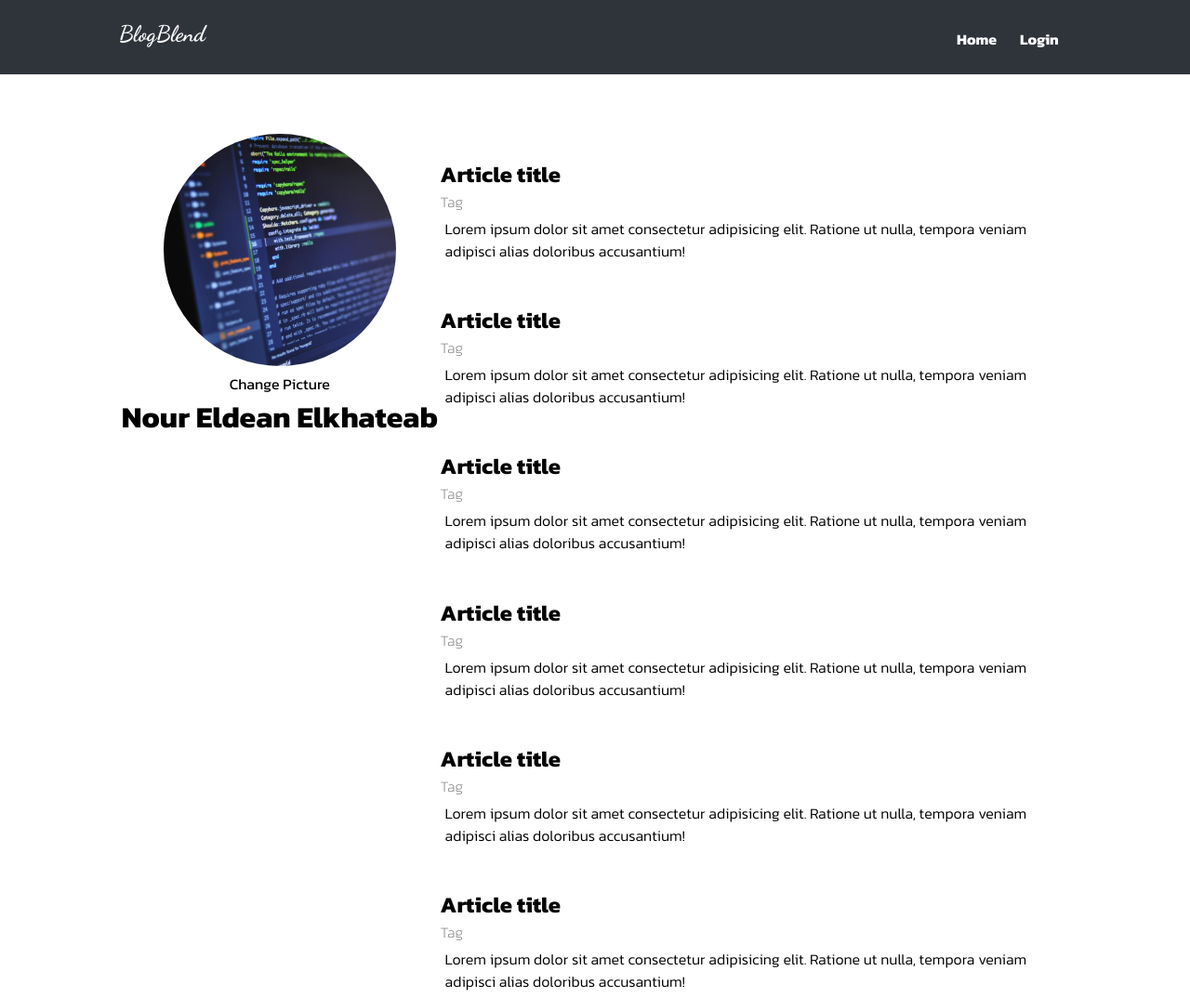
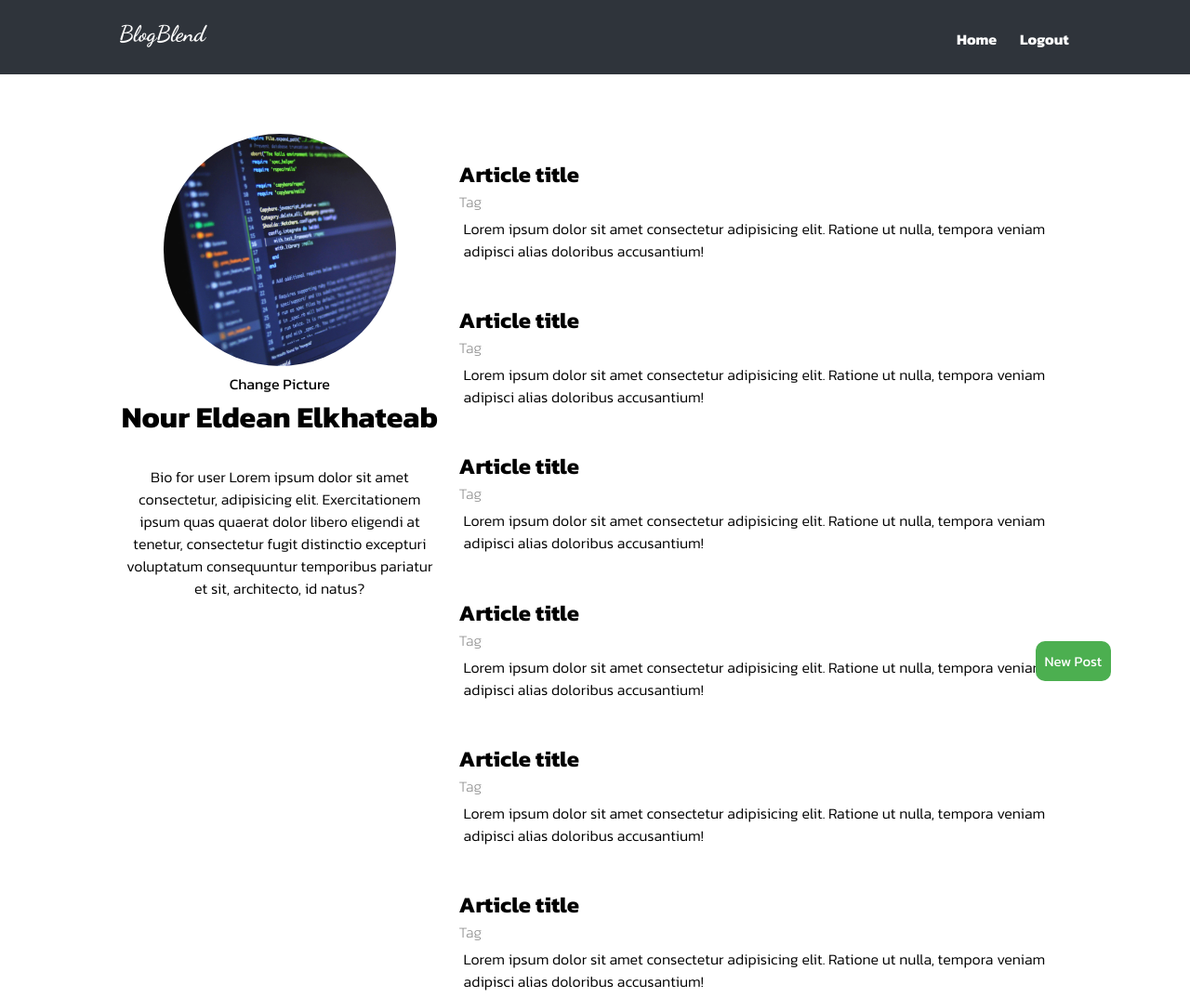
Before and after one commit to Mrelshimy/BlogBlend, a Python web app: template static/templates/profile.html in a window 1280 px wide. Shown: the whole page at 93% size. Run offline with Jinja, Linux system fonts and the light colour scheme; the template is opened without the code that fills it, so the values that code supplies are empty.

Commit message:
Adding updates

```diff
--- /dev/null
+++ b/static/scripts/profile/like.js
@@ -0,0 +1,5 @@
+$(document).ready(function() {
+  $('button.like').click(function() {
+    $('button.like').toggleClass('liked')
+  })
+});
--- a/static/styles/login/login_form.css
+++ b/static/styles/login/login_form.css
@@ -25,7 +25,7 @@ h1 {
 }
 
 input[type="submit"] {
-    margin: 30px;
+    margin: 20px;
     padding: 10px;
     border-radius: 10px;
     border: 1px solid #8a64f1;
@@ -50,3 +50,7 @@ input[type="submit"]:hover {
 input[type="submit"]:active {
     background-color: #4a2f8f;
 }
+
+.remember-me {
+    color: grey;
+}
--- a/static/styles/new_post/container.css
+++ b/static/styles/new_post/container.css
@@ -51,7 +51,6 @@ div label {
     color: white;
     font-family: kanit, sans-serif;
     font-size: 15px;
-    font-weight: 300;
     cursor: pointer;
     margin-left: 58.5vw;
 }
--- a/static/styles/profile/left_side.css
+++ b/static/styles/profile/left_side.css
@@ -40,3 +40,10 @@
         cursor: pointer;
     }
 }
+
+.bio {
+    font-family: kanit, sans-serif;
+    font-weight: 300;
+    padding-top: 2%;
+    text-align: center;
+}
--- a/static/styles/profile/right_side.css
+++ b/static/styles/profile/right_side.css
@@ -2,6 +2,7 @@ article {
     font-family: kanit, sans-serif;
     width: 80%;
     margin-bottom: 5%;
+    margin-left: 20px;
 
     h1 {
         padding: 0;
@@ -32,3 +33,18 @@ p.post-breif {
     padding: 5px;
     margin: 0;
 }
+
+a.new-post {
+    text-decoration: none;
+    position: fixed;
+    margin-top: 65vh;
+    margin-left: 50vw;
+    z-index: 1;
+    padding: 10px;
+    border-radius: 10px;
+    background-color: #4CAF50;
+    color: white;
+    font-family: kanit, sans-serif;
+    font-size: 15px;
+    cursor: pointer;
+}
--- a/static/templates/login.html
+++ b/static/templates/login.html
@@ -15,6 +15,11 @@
         <h1>Account Login</h1>
         <input type="text" id="username" name="username" required placeholder="Email"><br>
         <input type="password" id="password" name="password" required placeholder="Password"><br>
+        <div class="remember-me">
+        <input type="checkbox" id="remember-me" name="remember-me">
+        <label for="remember-me">Remember me</label>
+        </div
+
         <input type="submit" value="Login"><br>
         <a href="#">Create a new account</a>
     </form>
--- a/static/templates/post.html
+++ b/static/templates/post.html
@@ -1,6 +1,7 @@
 <!DOCTYPE html>
 <html lang="en">
 <head>
+    <meta charset="UTF-8">
     <link rel="preconnect" href="https://fonts.googleapis.com">
     <link rel="preconnect" href="https://fonts.gstatic.com" crossorigin>
     <link href="https://fonts.googleapis.com/css2?family=Dancing+Script:wght@400..700&display=swap" rel="stylesheet">
@@ -9,6 +10,8 @@
     <link rel="stylesheet" href="../styles/footer.css">
     <link rel="stylesheet" href="../styles/post/header.css">
     <link rel="stylesheet" href="../styles/post/container.css">
+    <script src="https://code.jquery.com/jquery-3.2.1.min.js"></script>
+    <script src="../scripts/profile/like.js"></script>
     <title>BlogBlend - Post</title>
 </head>
 <body>
@@ -28,6 +31,7 @@
             <h1><strong>Post Title lorem</strong></h1>
             <p class="post_date">20-April-2024</p>
             <p class="post_author">Sameh AlGazzar</p>
+            <button class="like"></button>
         </div>
     </div>
     <div class="post_text">
--- a/static/templates/profile.html
+++ b/static/templates/profile.html
@@ -17,7 +17,7 @@
         <nav class="navbar">
             <ul>
                 <li><a href="#"><strong>Home</strong></a></li>
-                <li><a href="#"><strong>Login</strong></a></li>
+                <li><a href="#"><strong>Logout</strong></a></li>
             </ul>
         </nav>
     </header>
@@ -32,8 +32,12 @@
             <div class="profile_name">
                 <h1>Nour Eldean Elkhateab</h1>
             </div>
+            <div class="bio">
+                Bio for user Lorem ipsum dolor sit amet consectetur, adipisicing elit. Exercitationem ipsum quas quaerat dolor libero eligendi at tenetur, consectetur fugit distinctio excepturi voluptatum consequuntur temporibus pariatur et sit, architecto, id natus?
+            </div>
         </div>
         <div class="right_side">
+            <a href="#" class="new-post">New Post</a>
             <article>
                 <h1><a href="#">Article title</a></h1>
                 <p class="tag">Tag</p>
--- a/static/templates/register.html
+++ b/static/templates/register.html
@@ -15,11 +15,9 @@
         <!-- <h1 id="logo">BlogBlend</h1> -->
         <h1>Register</h1>
         <div><input type="email" id="email" name="email"  placeholder="Email" required></div>
+        <div><input type="text" id="username" name="username" placeholder="Username"required></div>
         <div><input type="password" id="password" name="password"  placeholder="Password"></div>
-        <div><input type="text" id="username" name="username" placeholder="Username"required></div>
-        <div class="file_upload"><label for="profile-pic">Upload Profile Picture</label>
-            <input type="file" id="profile-pic" name="profile-pic">
-        </div>
+        <div><input type="password" id="password" name="password"  placeholder="Confirm Password"></div>
         <div><input type="submit" value="Register"></div>
     </form>
 </body>
```
Also changed, not shown: static/styles/post/container.css (+22 -0 lines), static/images/heart-colored.png (added), static/images/heart.png (added), static/images/like-colored.png (added), static/images/like.png (added).
